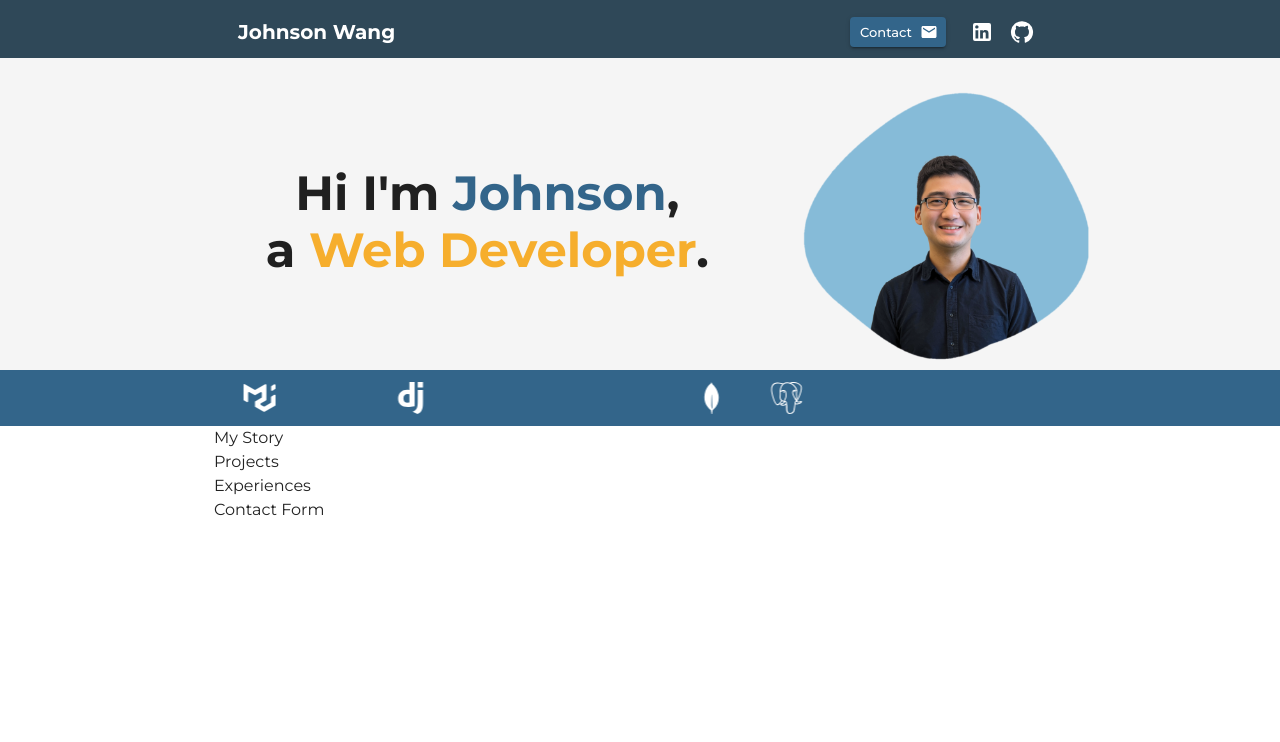
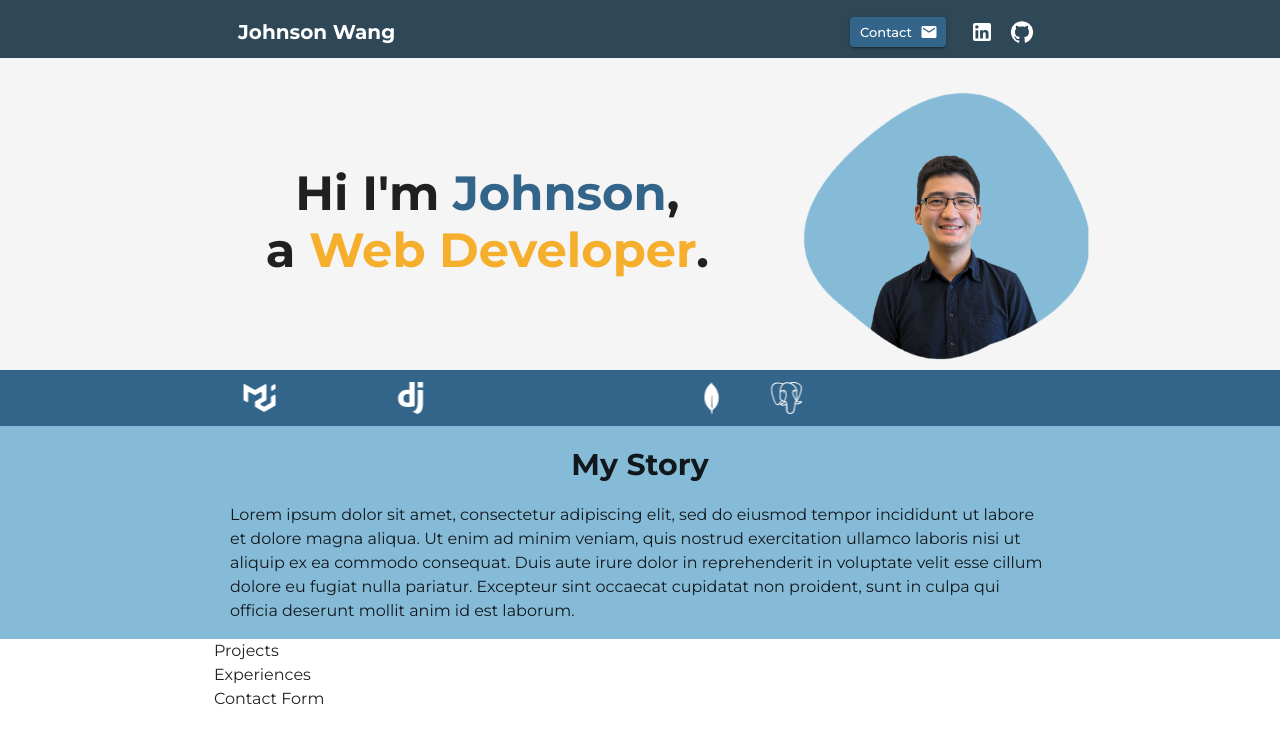
Before and after one commit to johnsonw1017/portfolio, a React (Vite) app in the folder portfolio-johnson/: page / in a window 1280 px wide. Shown: the top 742 px of the page. Built offline with nearby package versions, Linux system fonts and the light colour scheme; some icons are missing.

Commit message:
feat: my story section completed with placeholder text

```diff
--- a/portfolio-johnson/src/components/MyStory.jsx
+++ b/portfolio-johnson/src/components/MyStory.jsx
@@ -1,14 +1,29 @@
-import {
-  Container
-} from "@mui/material";
-
+import { Box, Container, Typography } from "@mui/material";
+import pallete from "../pallete";
 
 function MyStory() {
   return (
     <>
-      <Container maxWidth="md">My Story</Container>
+      <div style={{ backgroundColor: pallete.caroline_blue }}>
+        <Container maxWidth="md">
+          <Box className="box-content">
+            <Typography sx={{fontWeight: "700", fontSize: "30px", marginTop: 2}}>
+              My Story
+            </Typography>
+            <Typography sx={{fontWeight: "400", margin: 2}}>
+              Lorem ipsum dolor sit amet, consectetur adipiscing elit, sed do
+              eiusmod tempor incididunt ut labore et dolore magna aliqua. Ut
+              enim ad minim veniam, quis nostrud exercitation ullamco laboris
+              nisi ut aliquip ex ea commodo consequat. Duis aute irure dolor in
+              reprehenderit in voluptate velit esse cillum dolore eu fugiat
+              nulla pariatur. Excepteur sint occaecat cupidatat non proident,
+              sunt in culpa qui officia deserunt mollit anim id est laborum.
+            </Typography>
+          </Box>
+        </Container>
+      </div>
     </>
-  )
+  );
 }
 
-export default MyStory
+export default MyStory;
--- a/portfolio-johnson/src/components/component.css
+++ b/portfolio-johnson/src/components/component.css
@@ -41,3 +41,8 @@
         transform: translateX(100%);
     }
 }
+
+.title-text {
+    font-size: 50px;
+    font-weight: 700;
+}
```
